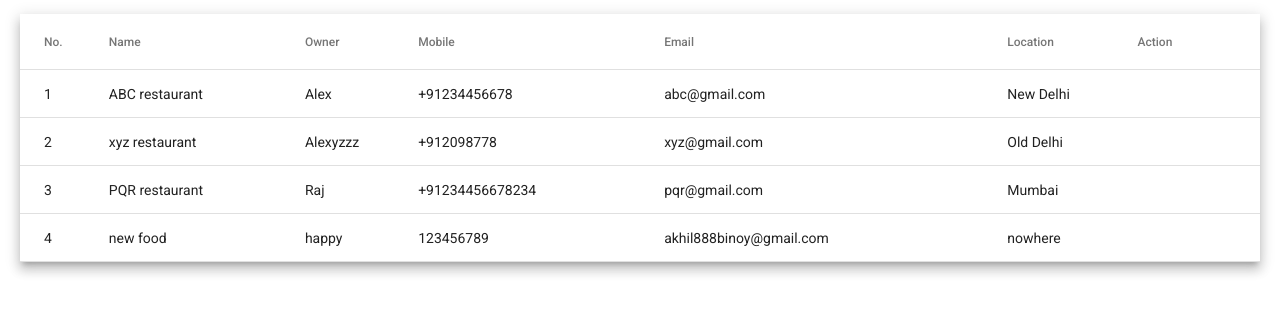
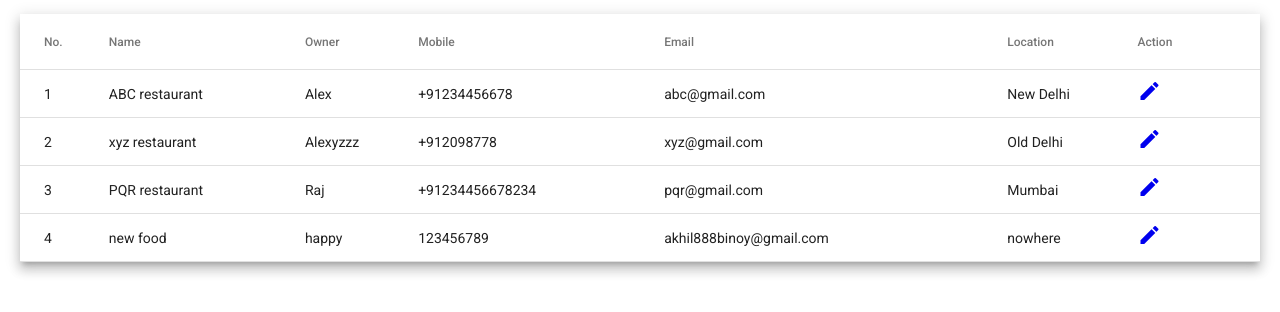
Before and after one commit to akhil888binoy/Restaurant_app, an Angular app: page / in a window 1280 px wide. Shown: the part 146-458 px from the top of the page. Built offline with nearby package versions, Linux system fonts and the light colour scheme; data requests are answered from the project's data file.

Commit message:
editing record done

```diff
--- a/src/app/dashboard/dashboard.component.html
+++ b/src/app/dashboard/dashboard.component.html
@@ -43,7 +43,11 @@
         </ng-container>
         <ng-container matColumnDef="action">
             <th mat-header-cell *matHeaderCellDef> Action </th>
-            <td mat-cell *matCellDef="let element"> {{element.action}} </td>
+            <td mat-cell *matCellDef="let element">
+             <a [routerLink]="['/edit-restaurants', element.id]">
+                 <mat-icon aria-hidden="false" aria-label="Example edit icon" fontIcon="edit">edit</mat-icon>
+             </a>
+            </td>
         </ng-container>
 
         <tr mat-header-row *matHeaderRowDef="displayedColumns"></tr>
--- a/src/app/edit-restaurants/edit-restaurants.component.ts
+++ b/src/app/edit-restaurants/edit-restaurants.component.ts
@@ -22,7 +22,8 @@ export class EditRestaurantsComponent implements OnInit {
 
   ngOnInit(): void {
       this.route.paramMap.subscribe((params)=>{
-      let id=Number(params.get('id'))
+      let id=Number(params.get('id'));
+      this.getById(id)
   })
   }
   getById(id:number){
```
